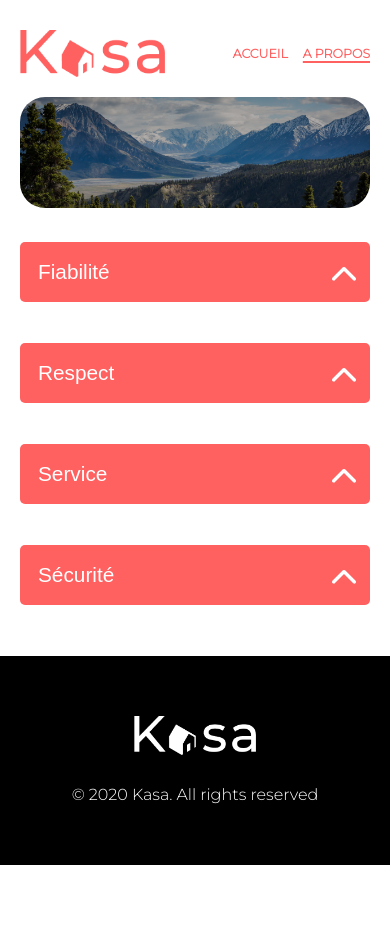
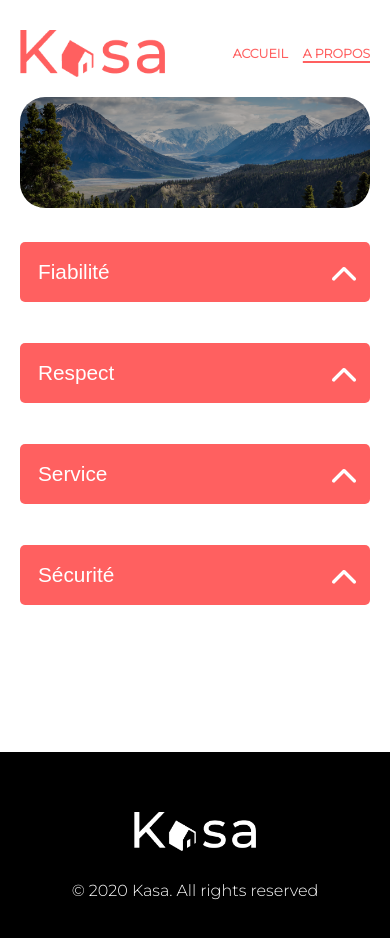
Before and after one commit to ThomasPtht/Kasa, a React (Create React App) app: page /about in a window 390 px wide. Shown: the top 938 px of the page. Before the commit the page ends 865 px from the top, so only its background shows below. Built offline with nearby package versions, Linux system fonts and the light colour scheme.

Commit message:
OK responsive + footer

```diff
--- a/src/styles/About.scss
+++ b/src/styles/About.scss
@@ -10,7 +10,5 @@ width: 100%;
 
 
 .about-container {
- flex-grow: 1;
-/* Utilisation de calc pour la hauteur du contenu principal */
-height: calc(100% - 209px);
+    min-height: calc(100vh - 209px);
 }
--- a/src/styles/App.scss
+++ b/src/styles/App.scss
@@ -2,7 +2,7 @@ body {
     margin-top: 30px;
     margin-left: 80px;
     margin-right: 80px;
-    margin-bottom:50px;
+margin-bottom: -8px;
     font-family: 'Montserrat', sans-serif;
     -webkit-font-smoothing: antialiased;
     -moz-osx-font-smoothing: grayscale;
@@ -16,10 +16,7 @@ body {
     font-family: 'Montserrat', sans-serif;
   }
 
-  html, body {
-    height: calc(100% - 209px);
-  }
 
   #root {
-    // height: calc(100% - 209px);
+
   }
--- a/src/styles/Card.scss
+++ b/src/styles/Card.scss
@@ -23,7 +23,6 @@
     align-items: center;
     justify-content: space-between;
     height: 340px;
-    width: 100%;
     @media (max-width: 810px) {
         // height: 200px
     }
@@ -31,10 +30,6 @@
 
     }
 }
-.box {
-    position: relative;
-    overflow: hidden;
-  }
 
   .box::before {
     content: "";
@@ -44,6 +39,7 @@
     right: 0;
     height: 20%;
     background: linear-gradient(to bottom, transparent, rgba(0, 0, 0, 0.5));
+    border-radius: 10px;
   }
 
 
--- a/src/styles/Error.scss
+++ b/src/styles/Error.scss
@@ -6,9 +6,7 @@
 }
 
 .error {
-    // flex-grow: 1;
-    /* Utilisation de calc pour la hauteur du contenu principal */
-    height: calc(100% - 209px);
+    min-height: calc(100vh - 209px);
 }
 
 .error
--- a/src/styles/Footer.scss
+++ b/src/styles/Footer.scss
@@ -4,7 +4,6 @@
     justify-content: center;
     align-items: center;
     background-color: black;
-    // width: 100%;
     height: 209px;
     // position: absolute;
     // bottom: 0;
```
